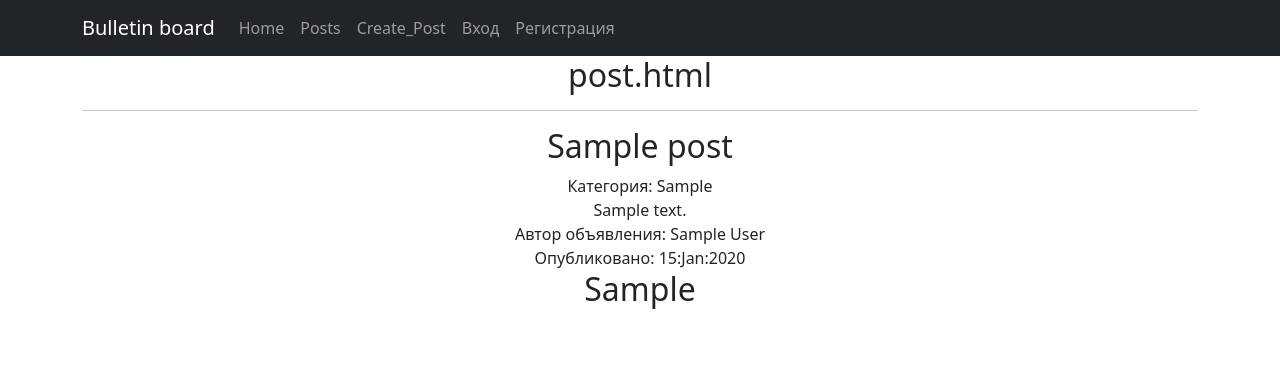
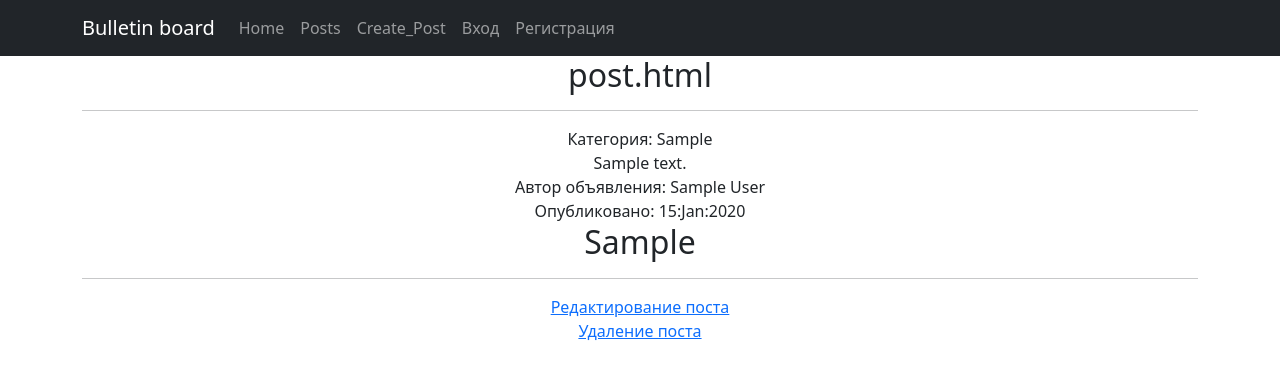
Before and after one commit to Met-s/D_16, a Django app: template bulletin/board/templates/board/post.html in a window 1280 px wide. Shown: the top 380 px of the page. Run offline with Django 3.2, Linux system fonts and the light colour scheme; the template is opened without the code that fills it: most values are stand-ins (such as "Sample title", 1, 10 or a date in 2020); some libraries are stand-ins or nearby versions.

Commit message:
Заполнил страницу постами

```diff
--- a/bulletin/board/templates/board/post.html
+++ b/bulletin/board/templates/board/post.html
@@ -1,23 +1,23 @@
 {% extends 'board/flatpages/default.html' %}
+
 {% block title %}
-Объявление
+    {{ post.post_title }}
 {% endblock title %}
 
 {% block content %}
     {% load static %}
         <h2>post.html</h2>
-<hr>
-<h2>{{ post.post_title }}</h2>
+    <hr>
+
 <div id="box">
-
     Категория: {{ post.post_category }}
-
 </div>
         {{post.post_text|safe }}
         <br>Автор объявления: {{post.post_author}}
         <br>Опубликовано: {{post.post_date|date:'d:M:Y'}}
-
 <h2>{{ post_detail.get_category_display }}</h2>
-
-
+    <hr>
+    <a href="{% url 'edit_post' pk=post.id %}">Редактирование поста</a>
+    <br />
+    <a href="{% url 'post_delete' pk=post.id %}">Удаление поста</a>
 {% endblock content %}
```
Also changed, not shown: bulletin/board/templates/board/post_list.html (+7 -3 lines), bulletin/db.sqlite3.
